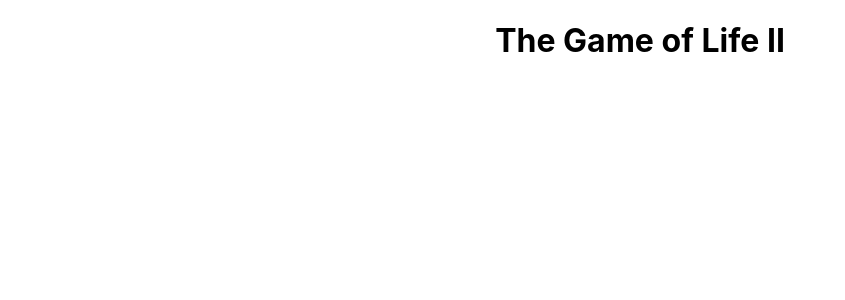
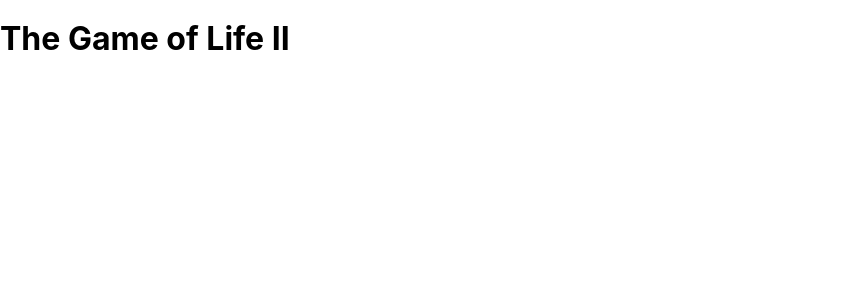
Before and after one commit to victornguyen/life-the-sequel, a React (Create React App) app: page / in a window 1280 px wide. Shown: the top 300 px of the page, without its empty margins (0-845 px from the left). Built offline with nearby package versions, Linux system fonts and the light colour scheme.

Commit message:
Add styled-components

```diff
--- a/package.json
+++ b/package.json
@@ -13,6 +13,8 @@
     "react": "^17.0.2",
     "react-dom": "^17.0.2",
     "react-scripts": "4.0.3",
+    "styled-components": "^5.3.0",
+    "styled-normalize": "^8.0.7",
     "typescript": "^4.1.2",
     "web-vitals": "^1.0.1"
   },
@@ -44,6 +46,7 @@
     ]
   },
   "devDependencies": {
+    "@types/styled-components": "^5.1.12",
     "@typescript-eslint/eslint-plugin": "^4.29.2",
     "@typescript-eslint/parser": "^4.29.2",
     "eslint-config-prettier": "^8.3.0",
--- a/src/components/App.css
+++ /dev/null
@@ -1,3 +0,0 @@
-.App {
-  text-align: center;
-}
--- a/src/components/App.tsx
+++ b/src/components/App.tsx
@@ -1,9 +1,8 @@
 import React from 'react';
-import './App.css';
 
 function App(): JSX.Element {
   return (
-    <div className="App">
+    <div>
       <h1>The Game of Life II</h1>
     </div>
   );
--- /dev/null
+++ b/src/components/GlobalStyles.tsx
@@ -0,0 +1,22 @@
+import { createGlobalStyle } from 'styled-components';
+import { normalize } from 'styled-normalize';
+
+const GlobalStyles = createGlobalStyle`
+  ${normalize}
+  html {
+    box-sizing: border-box;
+  }
+  *, *:before, *:after {
+    box-sizing: inherit;
+  }
+
+  body {
+    font-family: -apple-system, BlinkMacSystemFont, 'Segoe UI', 'Roboto', 'Oxygen',
+    'Ubuntu', 'Cantarell', 'Fira Sans', 'Droid Sans', 'Helvetica Neue',
+    sans-serif;
+    -webkit-font-smoothing: antialiased;
+    -moz-osx-font-smoothing: grayscale;
+  }
+`;
+
+export default GlobalStyles;
--- a/src/index.css
+++ /dev/null
@@ -1,13 +0,0 @@
-body {
-  margin: 0;
-  font-family: -apple-system, BlinkMacSystemFont, 'Segoe UI', 'Roboto', 'Oxygen',
-    'Ubuntu', 'Cantarell', 'Fira Sans', 'Droid Sans', 'Helvetica Neue',
-    sans-serif;
-  -webkit-font-smoothing: antialiased;
-  -moz-osx-font-smoothing: grayscale;
-}
-
-code {
-  font-family: source-code-pro, Menlo, Monaco, Consolas, 'Courier New',
-    monospace;
-}
--- a/src/index.tsx
+++ b/src/index.tsx
@@ -1,11 +1,12 @@
 import React from 'react';
 import ReactDOM from 'react-dom';
-import './index.css';
+import GlobalStyles from './components/GlobalStyles';
 import App from './components/App';
 import reportWebVitals from './reportWebVitals';
 
 ReactDOM.render(
   <React.StrictMode>
+    <GlobalStyles />
     <App />
   </React.StrictMode>,
   document.getElementById('root')
```
Also changed, not shown: 1 other file (tests, documents, lock files or other folders).
